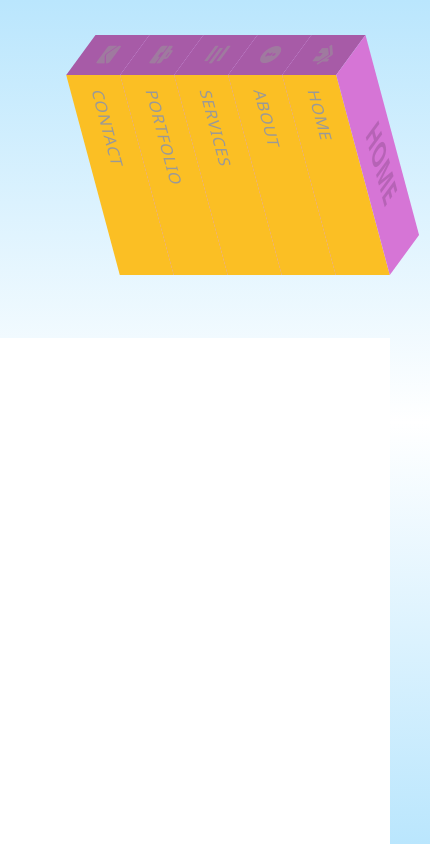
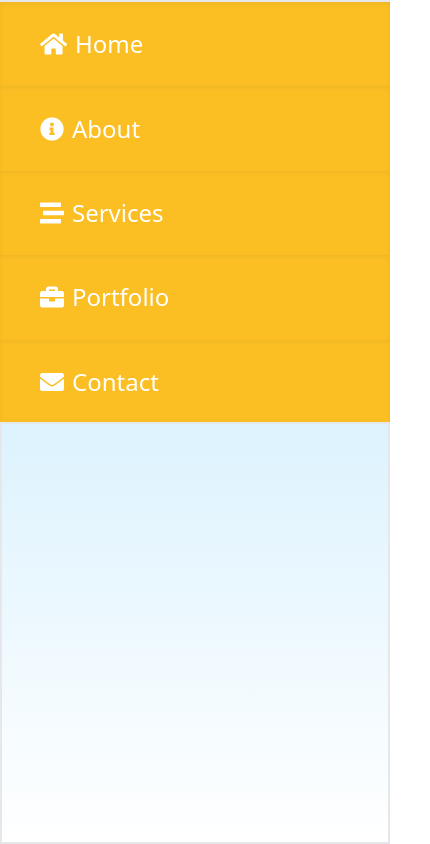
Before and after one commit to JackRosser/My-Portfolio, a plain HTML site: page public/index.html in a window 390 px wide. Shown: the whole page, 430 px wide, since content can reach past the window. Drawn offline with Linux system fonts and the light colour scheme.

Commit message:
disposition

```diff
--- a/public/index.html
+++ b/public/index.html
@@ -16,8 +16,9 @@
     <link rel="stylesheet" href="./partials/custom.css" />
     <link rel="stylesheet" href="./style.css" />
   </head>
-  <body class="bg-gradient-to-t from-sky-200 via-white to-sky-200">
-    <main class="h-screen">
+  <body class="bg-gradient-to-t from-white to-sky-200">
+    <main>
+      <div class="myCol leftCol">
         <nav id="menu" class="myMenu">
           <ul class="skew-y-[-15deg] relative">
             <li style="--i: 6" data-text="Home">
@@ -52,7 +53,35 @@
             </li>
           </ul>
         </nav>
-      <section class="myBox"></section>
+        <nav id="menuMobile" class="myMenuMobile">
+          <div class="mobileTouch">
+            <a href="#"
+              ><span><i class="fas fa-home me-2"></i></span>Home</a
+            >
+          </div>
+          <div class="mobileTouch">
+            <a href="#"
+              ><span><i class="fas fa-info-circle me-2"></i></span>About</a
+            >
+          </div>
+          <div class="mobileTouch">
+            <a href="#"
+              ><span><i class="fas fa-stream me-2"></i></span>Services</a
+            >
+          </div>
+          <div class="mobileTouch">
+            <a href="#"
+              ><span><i class="fas fa-briefcase me-2"></i></span>Portfolio</a
+            >
+          </div>
+          <div class="mobileTouch">
+            <a href="#"
+              ><span><i class="fas fa-envelope me-2"></i></span>Contact</a
+            >
+          </div>
+        </nav>
+      </div>
+      <div class="myCol rightCol"></div>
     </main>
     <footer></footer>
     <script src="./script.js"></script>
--- /dev/null
+++ b/public/partials/_keyframes.scss
@@ -0,0 +1,12 @@
+.mobileAnimation {
+  animation: mobileAppear 500ms ease-out both;
+}
+
+@keyframes mobileAppear {
+  from {
+    transform: translateY(100%);
+  }
+  to {
+    transform: translateY(0);
+  }
+}
--- a/public/partials/_menu.scss
+++ b/public/partials/_menu.scss
@@ -94,3 +94,8 @@ ul li a span {
 ul li:hover a span {
   opacity: 1;
 }
+
+// .myMenuMobileGradient {
+//   background: rgb(2, 171, 255);
+//   background: linear-gradient(140deg, rgba(2, 171, 255, 1) 55%, rgba(251, 191, 36, 1) 65%);
+// }
--- a/public/partials/custom.scss
+++ b/public/partials/custom.scss
@@ -1 +1,2 @@
 @import "./menu";
+@import "./keyframes";
--- a/src/input.css
+++ b/src/input.css
@@ -6,47 +6,60 @@
 /* @tailwind utilities; <-- questa gestisce il padding */
 
 @layer base {
-  .myBox {
-    @apply bg-white;
-    @apply absolute;
-    @apply bottom-0;
-    @apply w-full;
-    @apply h-[60vh];
-    @apply md:h-full;
-    @apply md:w-1/2;
-    @apply md:right-0;
-    @apply lg:rounded-2xl;
-    @apply lg:h-[85vh];
-    @apply lg:mb-[7.5vh];
-    @apply lg:w-[60vw];
-    @apply lg:me-[7.5vw];
-    @apply xl:w-[65vw];
-    @apply xl:h-[90vh];
-    @apply xl:mb-[5vh];
-    @apply xl:me-[5vw];
-    @apply 2xl:w-[73vw];
-    @apply lg:shadow-md;
+  main {
+    @apply flex;
+    @apply flex-col;
+    @apply h-screen;
+    @apply lg:flex-row;
+  }
+  .myCol {
+    @apply h-1/2;
+    @apply border-2;
+    @apply lg:w-[50vw];
+    @apply lg:h-screen;
+    @apply flex;
+    @apply items-start;
+    @apply justify-center;
+    @apply md:items-center;
+    @apply md:justify-center;
+  }
+  .leftCol {
+    @apply lg:w-[30vw];
+  }
+
+  .rightCol {
+    @apply lg:w-[70vw];
   }
 
   .myMenu {
-    @apply top-10;
-    @apply absolute;
-    @apply rotate-90;
-    @apply md:rotate-0;
-    @apply md:top-[30%];
+    @apply scale-[0.8];
+    @apply md:scale-100;
+    @apply hidden;
+    @apply md:block;
+  }
 
-    @apply lg:top-[6rem];
+  .myMenuMobile {
+    @apply flex;
+    @apply flex-col;
+    @apply md:hidden;
+  }
+
+  .myMenuMobile > div {
+    @apply h-[10vh];
+    @apply ps-10;
+    @apply w-screen;
+    @apply text-2xl;
+    @apply flex;
+    @apply justify-start;
+    @apply items-center;
+    @apply text-white;
+    @apply shadow-inner;
+  }
+
+  .mobileTouch {
+    @apply bg-[#fbbf24];
+    @apply transition-colors;
+    @apply duration-[300ms];
+    @apply active:bg-[#02abff];
   }
 }
-
-@layer utilities {
-  .myBox {
-    @apply p-2;
-  }
-
-  .myMenu {
-    @apply ms-[8rem];
-    @apply md:ms-[15%];
-    @apply lg:ms-24;
-  }
-}
```
Also changed, not shown: public/partials/custom.css, public/style.css, 1 other file. Lines whose indentation alone changed are shown as unchanged.
